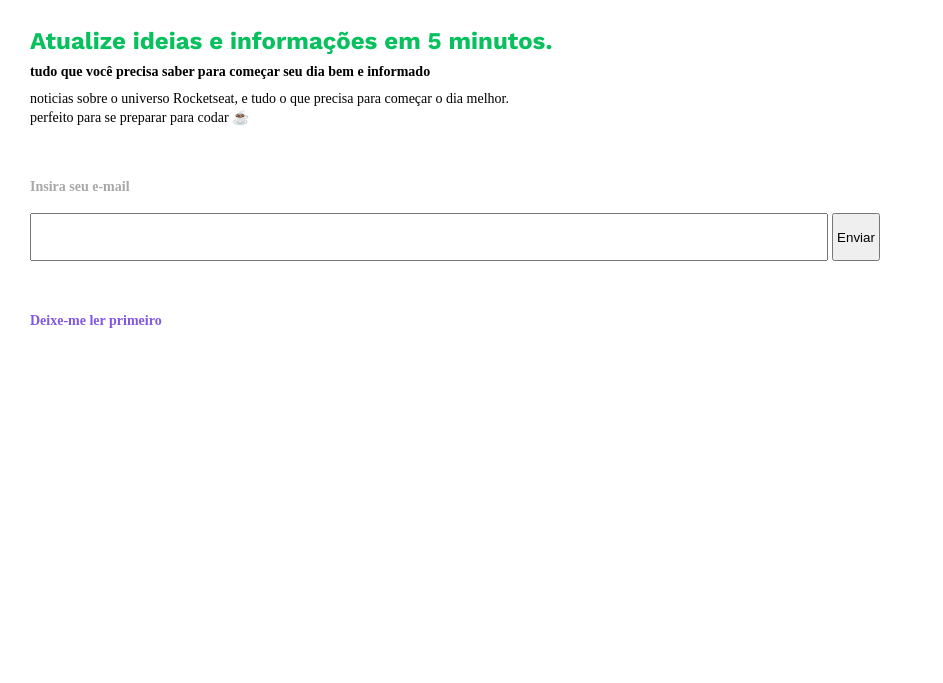
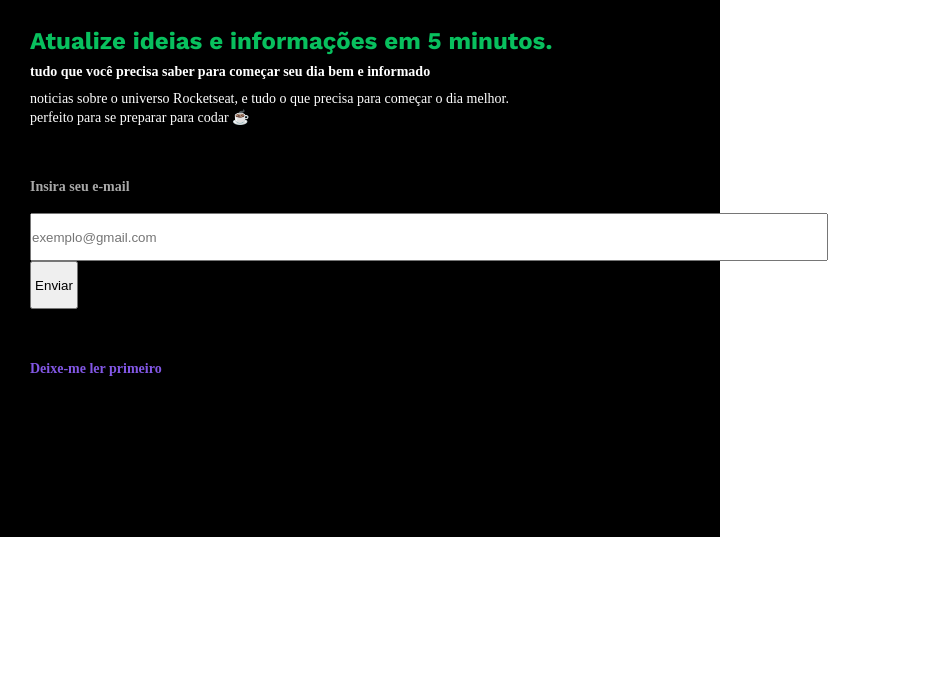
Before and after one commit to joao050/RocketNews, a plain HTML site: page index.html in a window 1280 px wide. Shown: the part 243-926 px from the top of the page, without its empty margins (0-943 px from the left). Before the commit the page ends 800 px from the top, so only its background shows below. Drawn offline with nearby package versions, Linux system fonts and the light colour scheme.

Commit message:
background color

```diff
--- a/index.html
+++ b/index.html
@@ -14,12 +14,13 @@
     <link rel="stylesheet" href="./style.css" />
   </head>
   <body>
-    <header>
-      <div id="logo">
-        <img src="./assets/logo.svg" alt="logo Rocketnews" />
-      </div>
-    </header>
     <main>
+      <header>
+        <div id="logo">
+          <img src="./assets/logo.svg" alt="logo Rocketnews" />
+        </div>
+      </header>
+
       <article>
         <div id="text">
           <h1>Atualize ideias e informações em 5 minutos.</h1>
@@ -36,8 +37,13 @@
         <section id="areaEmail">
           <form>
             <label for="email">Insira seu e-mail</label><br />
-            <input type="email" id="email" name="email" />
-            <button>Enviar</button>
+            <input
+              type="email"
+              id="email"
+              name="email"
+              placeholder="exemplo@gmail.com"
+            />
+            <button type="submit">Enviar</button>
           </form>
         </section>
         <div id="link">
--- a/style.css
+++ b/style.css
@@ -5,7 +5,14 @@
 }
 body {
   height: 780px;
-  position: absolute;
+  position: relative;
+}
+main {
+  background-color: black;
+  color: white;
+
+  height: 780px;
+  width: 720px;
 }
 
 img {
```
